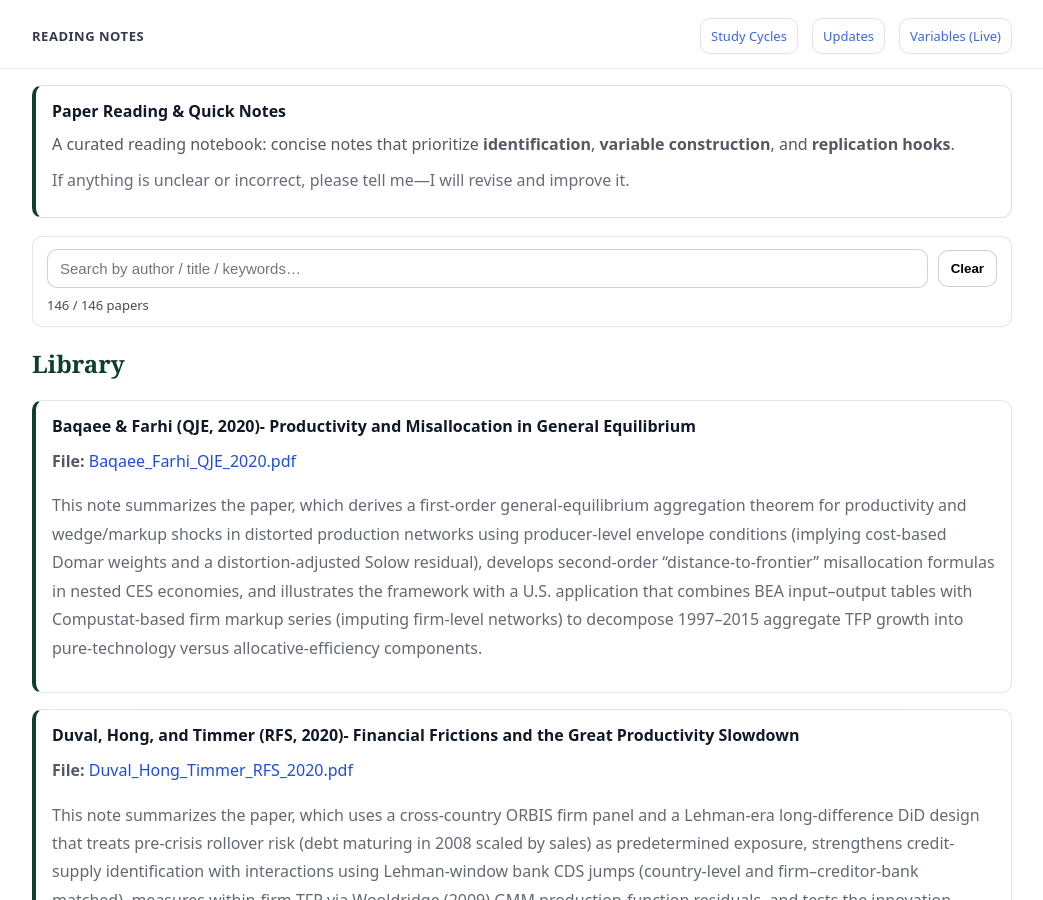
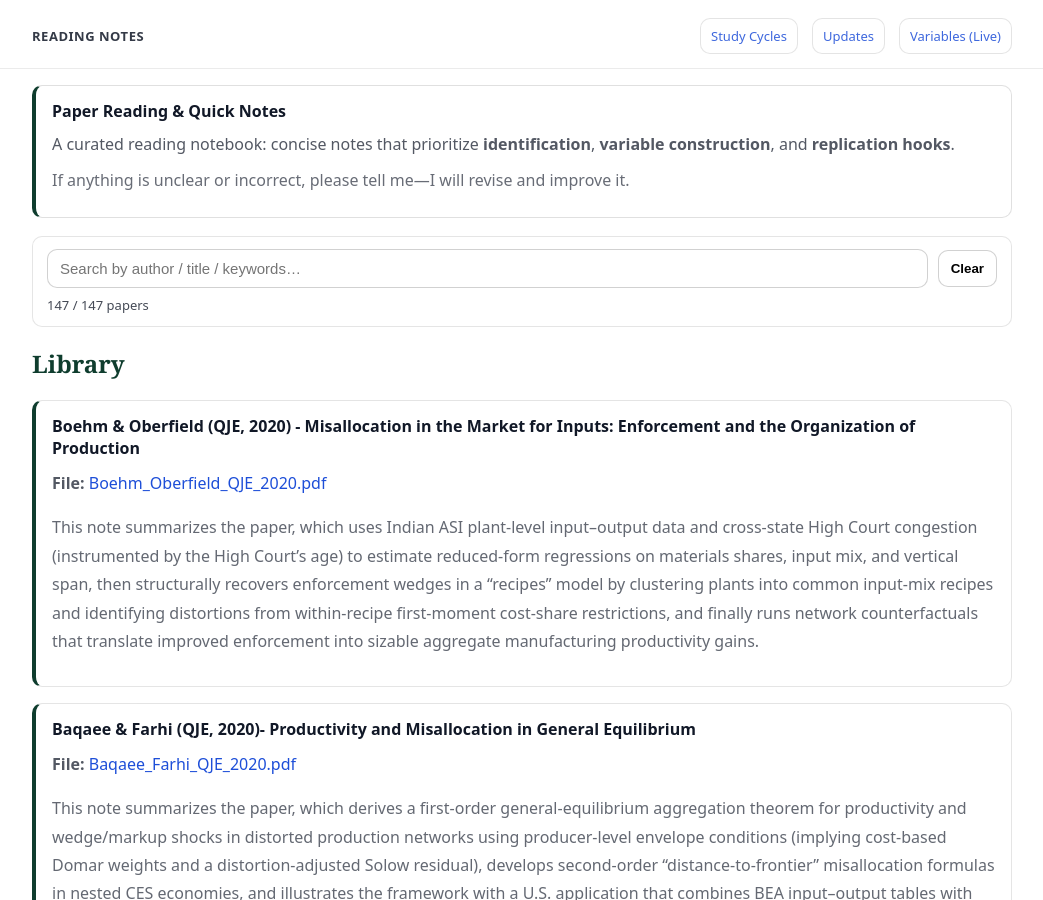
Before and after one commit to yaxinzn/study-archive, a Jekyll site: the page built from reading/index.md, in a window 1280 px wide and 900 px high. Shown: the whole window, without its empty margins (118-1161 px from the left). Built offline with Jekyll 4.4.1, drawn with Linux system fonts in a browser that asks for light colours.

Commit message:
Reading: add/update Boehm_Oberfield_QJE_2020.pdf

```diff
--- a/_data/reading.yml
+++ b/_data/reading.yml
@@ -1,3 +1,7 @@
+- title: "Boehm & Oberfield (QJE, 2020) - Misallocation in the Market for Inputs: Enforcement and the Organization of Production"
+  file: "Boehm_Oberfield_QJE_2020.pdf"
+  desc: "This note summarizes the paper, which uses Indian ASI plant-level input–output data and cross-state High Court congestion (instrumented by the High Court’s age) to estimate reduced-form regressions on materials shares, input mix, and vertical span, then structurally recovers enforcement wedges in a “recipes” model by clustering plants into common input-mix recipes and identifying distortions from within-recipe first-moment cost-share restrictions, and finally runs network counterfactuals that translate improved enforcement into sizable aggregate manufacturing productivity gains."
+
 - title: "Baqaee & Farhi (QJE, 2020)- Productivity and Misallocation in General Equilibrium"
   file: "Baqaee_Farhi_QJE_2020.pdf"
   desc: "This note summarizes the paper, which derives a first-order general-equilibrium aggregation theorem for productivity and wedge/markup shocks in distorted production networks using producer-level envelope conditions (implying cost-based Domar weights and a distortion-adjusted Solow residual), develops second-order “distance-to-frontier” misallocation formulas in nested CES economies, and illustrates the framework with a U.S. application that combines BEA input–output tables with Compustat-based firm markup series (imputing firm-level networks) to decompose 1997–2015 aggregate TFP growth into pure-technology versus allocative-efficiency components."
```
Also changed, not shown: 1 other file.
